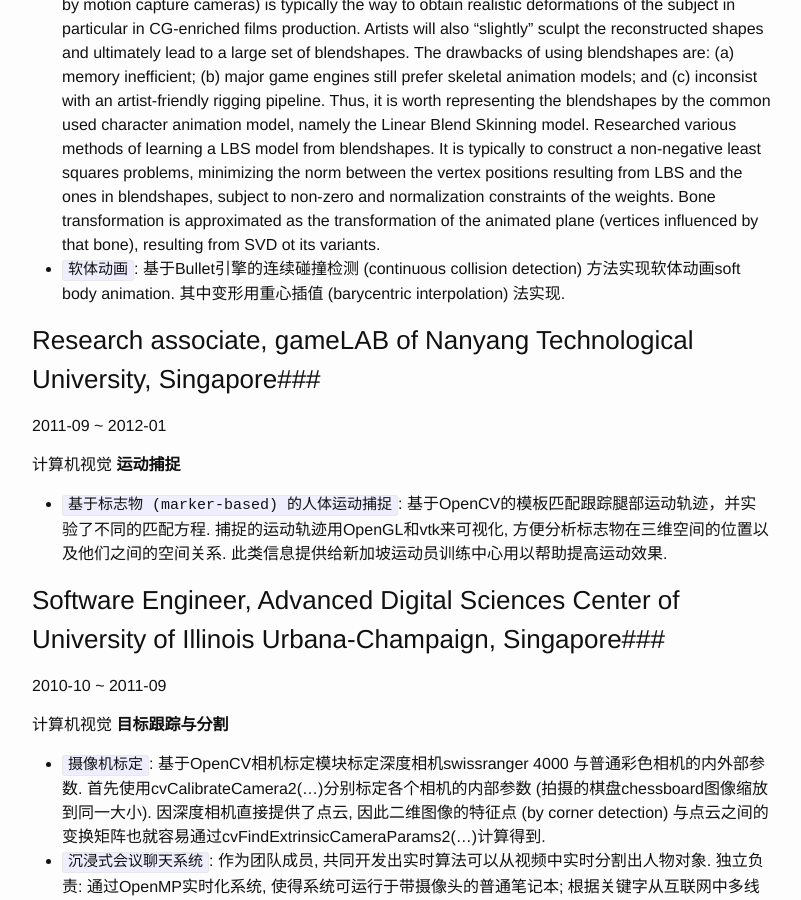
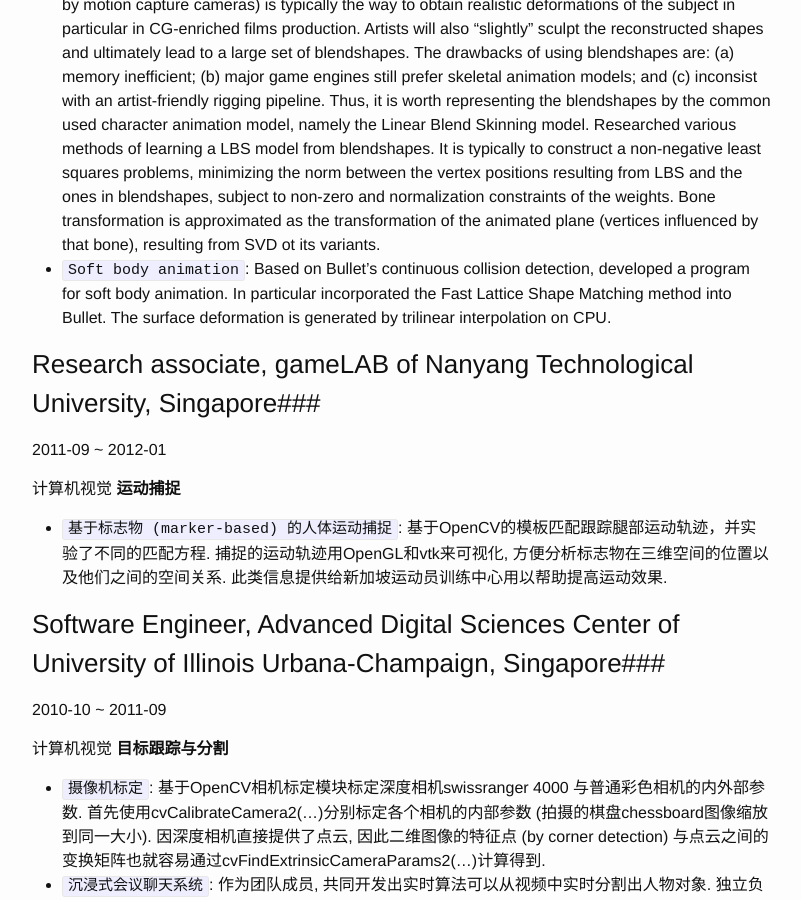
Before and after one commit to luozhipi/luozhipi.github.io, a Jekyll site: the page built from resume_EN.md, in a window 1280 px wide and 900 px high, scrolled down 3883 px. Shown: the whole window, without its empty margins (238-1039 px from the left). Built offline with Jekyll 4.4.1, drawn with Linux system fonts in a browser that asks for light colours.

Commit message:
Update resume_EN.md

```diff
--- a/resume_EN.md
+++ b/resume_EN.md
@@ -105,7 +105,7 @@ RH. Li; Z. Luo; G. Han.: `Pseudo-inverse Locality Preserving Projections`. Compu
 - `Volumetric, elastic energy minimization`: Methods that cast the deformation as an elastic energy minimization enhance the realism of deformation by supporting elastic deformations. The as-rigid-as-possible rigidity energy is widely researched, as this form of elasticity formulization is relatively easy to achieve and the minimization of its objecitve function is also easy to implement. In additon to the elastic deformation of the surface, proposed a volumetric, as-rigid-as-possible energy for volume-preservation based on voxel grids which provide accessible neighboring structure for defining the elements. Here, the minimization will enforce the transformation to be rigid of an element throughout the deformation. Thus, the lengths in voxel edges are approximately preserved, in turn the volume.
 - `Space deformation`: Finite Element simulation and nonlinear, elastic energy is often computational expensive, hindering their applications in interative or real-time scenarios. Space deformation as an effective, accelerating strategy, provides a solution in an indirect manner. In this context, the simulation or minimization is performed on a coarser mesh enclosing the subject surface. The generated deformation is projected back to the target surface often by barycentric interpolation that is not smooth enough to interpolate surfaces. To adapt to character deformation where local control and smoothness are typically the two major concerns, proposed a method to compute space deformations based on domain decomposition and radial basis function (RBF) interpolation. Here, a skeletal character is partitioned into bone-associated domains based on the influence weights, each of which is attached to a local RBF system used to interpolate the displacements. Seam artifact is surpressed by Laplacian smoothing with cotangent weights. The decomposition also works for characters whose binding is achived using an auto-weighting scheme. Results also show that, interpolation by local RBF systems instead of a global, single RBF system is much more robust since the likehood of a degenerated matrix used in solving the RBF syetem is largely reduced.
 - `learning linear blend skinning model from blendshapes`: Capturing (by 3D scanning or by motion capture cameras) is typically the way to obtain realistic deformations of the subject in particular in CG-enriched films production. Artists will also "slightly" sculpt the reconstructed shapes and ultimately lead to a large set of blendshapes. The drawbacks of using blendshapes are: (a) memory inefficient; (b) major game engines still prefer skeletal animation models; and (c) inconsist with an artist-friendly rigging pipeline. Thus, it is worth representing the blendshapes by the common used character animation model, namely the Linear Blend Skinning model. Researched various methods of learning a LBS model from blendshapes. It is typically to construct a non-negative least squares problems, minimizing the norm between the vertex positions resulting from LBS and the ones in blendshapes, subject to non-zero and normalization constraints of the weights. Bone transformation is approximated as the transformation of the animated plane (vertices influenced by that bone), resulting from SVD ot its variants.
-- `软体动画`: 基于Bullet引擎的连续碰撞检测 (continuous collision detection) 方法实现软体动画soft body animation. 其中变形用重心插值 (barycentric interpolation) 法实现.
+- `Soft body animation`: Based on Bullet's continuous collision detection, developed a program for soft body animation. In particular incorporated the Fast Lattice Shape Matching method into Bullet. The surface deformation is generated by trilinear interpolation on CPU.
 
 ###Research associate, gameLAB of Nanyang Technological University, Singapore###
 
```
